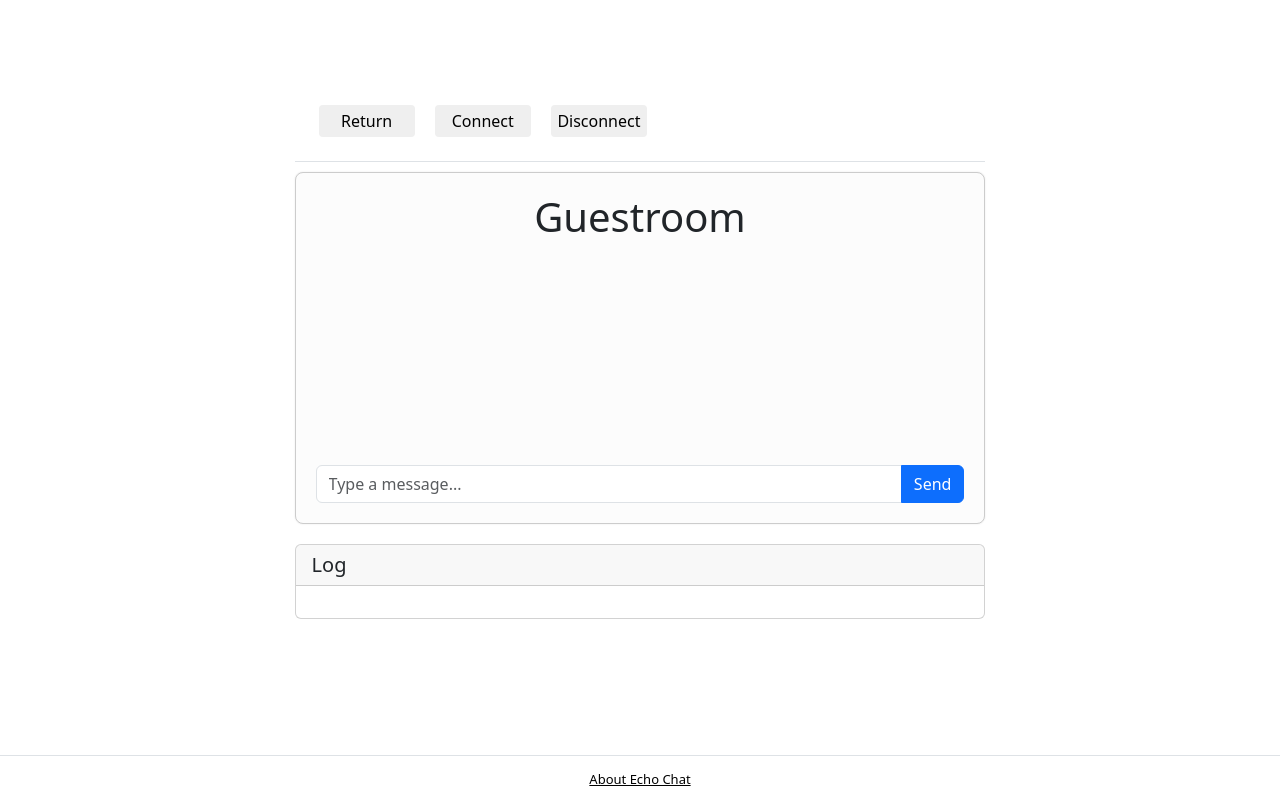
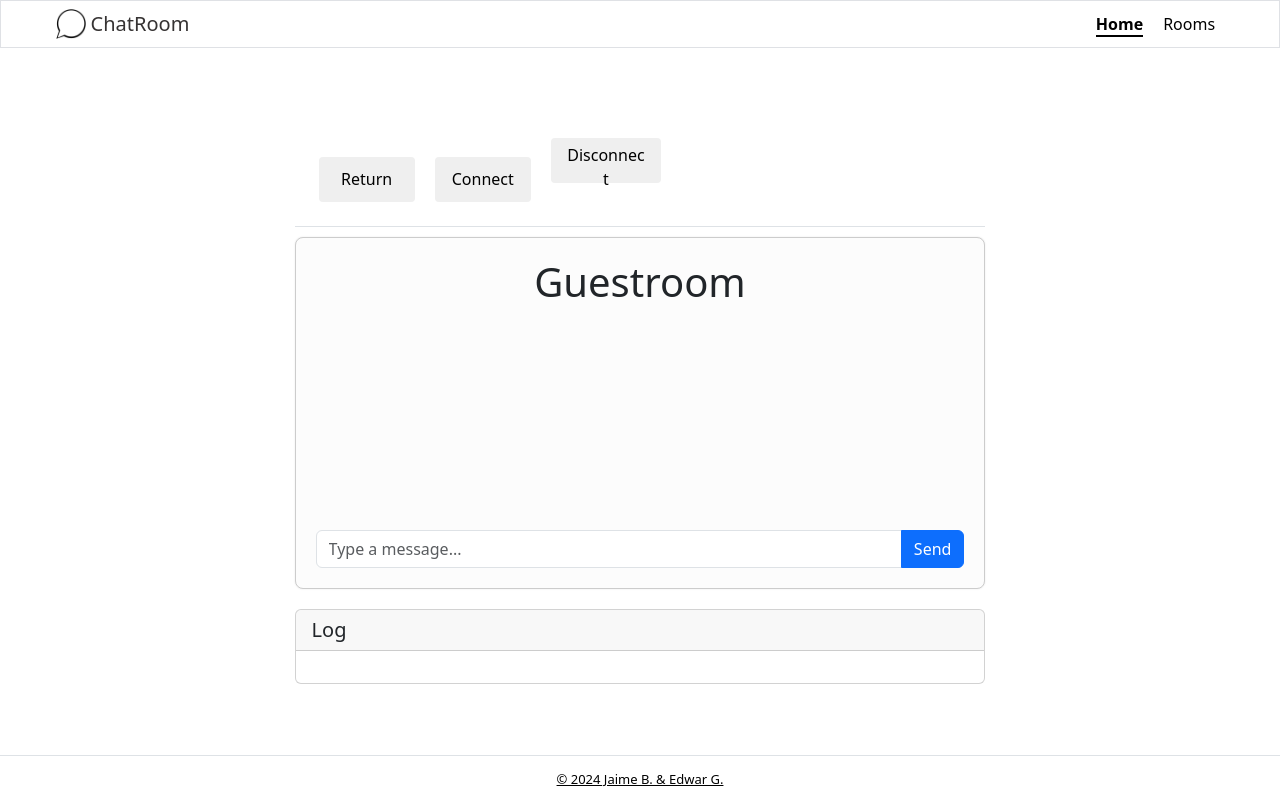
Before and after one commit to YERCKEN/PARCIAL-2-HPAIV-ChatWebsockets, a Django app: template chat/templates/guestroom.html in a window 1280 px wide. Run offline with Django 3.2, Linux system fonts and the light colour scheme; the template is opened without the code that fills it, so the values that code supplies are empty; some libraries are stand-ins or nearby versions.

Commit message:
+ NOMBRES PERSONALIZABLES PARA LOS USUARIOS
+ Algunos cambios en el CSS

```diff
--- a/chat/static/assets/style.css
+++ b/chat/static/assets/style.css
@@ -8,6 +8,9 @@ html,body {
 }
 
 .dcontainer {
+
+
+
   display: flex;
   flex-direction: column;
   /*justify-content: center;*/
@@ -25,11 +28,93 @@ html,body {
   height: auto;
   border-radius: 0px;
   border: 1.5px solid #dfe1e5;
+
   display: flex;
-  flex-direction: row-reverse;
-  align-items: center;
+  justify-content: space-between;
+
   /*justify-content: center;*/
 
+}
+
+
+
+
+.btnLogo{
+
+display: flex;
+justify-content: left;
+
+  border: none;
+  cursor: pointer;
+  background-color: white;
+  margin: 0;
+  padding: 0;
+  width: 300%;
+  margin-left: 30px;
+
+
+
+}
+
+.btnLogo img{
+
+  width: 30px;
+
+  margin-left: 5%;
+
+}
+
+.btnLogo h1{
+
+  font-size: 20px;
+  margin: 0%;
+  margin-left: 5px;
+
+  color: #363333;
+
+  margin-top: 3px;
+
+
+
+}
+
+.header-opciones{
+
+  display: flex;
+  justify-content: center;
+
+  margin-right: 5%;
+
+
+  padding: 0;
+
+}
+
+
+
+.header-opciones ul{
+
+  margin: 0;
+  padding: 0;
+
+  margin-left: 20px;
+
+}
+
+
+.header-opciones a{
+  color: black;
+  text-decoration: none;
+
+  margin: 0;
+  padding: 0;
+
+}
+
+#pageSelected {
+
+  font-weight: bold;
+  border-bottom: 2px solid;
 }
 
 .mainbody {
@@ -65,7 +150,7 @@ html,body {
 
 .maintitle {
   background-color: rgb(255, 255, 255);
-  margin-top: 10%;
+  margin-top: 15%;
   width: 100%;
   height: 128px;
   border-radius: 1.5px;
@@ -73,7 +158,13 @@ html,body {
   display: flex;
   align-items: center;
   justify-content: center;
+
+  flex-wrap: wrap;
+
+
 }
+
+
 
 .searchinputcontainer {
   background-color: rgb(255, 255, 255);
@@ -100,7 +191,9 @@ html,body {
 
 
 .sh1 {
-  font-size: 85px;
+  font-size: 59px;
+
+
 }
 
 
@@ -137,10 +230,17 @@ html,body {
 .sbutton {
   border-radius: 4px;
   margin: 8px;
-  height: 32px;
+ height: 45px;
+
   border: none;
   cursor: pointer;
   transition-duration: 0.2s;
+
+  padding: 5px;
+
+  padding-left: 15PX;
+  padding-right: 15PX;
+
 }
 
 .sbutton:hover {
--- a/chat/templates/guestroom.html
+++ b/chat/templates/guestroom.html
@@ -59,6 +59,50 @@
 
 <body class="">
 
+  <div class="navbar">
+
+    <form action=" {% url 'home'%}">
+
+      <button class="btnLogo">
+
+        <img src="{% static '../static/assets/chat2.png' %}" alt="">
+        <h1>ChatRoom</h1>
+
+      </button>
+
+    </form>
+
+      <!--lISTA-->
+      <div class="header-opciones">
+
+
+            <ul><a  id="pageSelected" href="{% url 'home' %}">Home</a></ul>
+            <ul><a href="{% url 'room' %}">Rooms</a></ul>
+
+
+      </div>
+
+    </div>
+
+  <!-- Modal para ingresar el nombre de usuario -->
+<div class="modal fade" id="usernameModal" tabindex="-1" aria-labelledby="usernameModalLabel" aria-hidden="true">
+  <div class="modal-dialog">
+    <div class="modal-content">
+      <div class="modal-header">
+        <h5 class="modal-title" id="usernameModalLabel">Enter your username</h5>
+        <button type="button" class="btn-close" data-bs-dismiss="modal" aria-label="Close"></button>
+      </div>
+      <div class="modal-body">
+        <input type="text" id="usernameInput" class="form-control" placeholder="Enter your name">
+      </div>
+      <div class="modal-footer">
+        <button type="button" class="btn btn-primary" id="confirmUsernameButton">Join Chat</button>
+      </div>
+    </div>
+  </div>
+</div>
+
+
   <div class="container-fluid vh-100 d-flex justify-content-center align-items-center">
 
     <div class="container-main">
@@ -67,7 +111,7 @@
         <div class="card-body m-0">
           <button class="sbutton" style="width: 96px;" onclick="location.href='/'">Return</button>
           <button class="sbutton" style="width: 96px;" id="connectButton" onclick="">Connect</button>
-          <button class="sbutton" style="width: 96px;" id="disconnectButton" onclick="">Disconnect</button>
+          <button class="sbutton" style="width: 110px;" id="disconnectButton" onclick="">Disconnect</button>
         </div>
       </div>
 
@@ -85,7 +129,7 @@
         </div>
       </div>
 
-      <div class="card" style="margin-top: 20px;">
+      <div class="card" style="margin-top: 20px;  margin-bottom: 100px;">
         <h5 class="card-header">Log</h5>
         <div id="chat-log" class="card-body" style="max-height: 128px; overflow-y: auto;">
 
@@ -101,13 +145,15 @@
   </div>
 
   <footer class="footer border-top">
-    <a class="slink" href="/">About Echo Chat</a>
+    <a class="slink" href="/">© 2024 Jaime B. & Edwar G. </a>
+
   </footer>
+
 
   <script>
 
 let chatSocket = null;
-    let username = "guest" + Math.floor(Math.random() * 10000);
+let username = null;
 
 function writeMessage(str_sender, str_message) {
   const chatBox = document.getElementById('chat-box');
@@ -118,6 +164,11 @@
 }
 
 function connectWebSocket() {
+  if (!username) {
+    console.log("Username not set!");
+    return;
+  }
+
   const chatLog = document.getElementById('chat-log');
 
   if (chatSocket && chatSocket.readyState === WebSocket.OPEN) {
@@ -127,7 +178,6 @@
     return;
   }
 
-      // Crear nueva conexión WebSocket
   chatSocket = new WebSocket('ws://' + window.location.host + '/ws/chatroom/guestroom/');
 
   chatSocket.onopen = function (e) {
@@ -168,31 +218,50 @@
   }
 }
 
+// Abrir el modal para solicitar el nombre
+document.getElementById('connectButton').onclick = function () {
+  const usernameModal = new bootstrap.Modal(document.getElementById('usernameModal'), {
+    backdrop: 'static',
+    keyboard: false
+  });
+  usernameModal.show();
+};
+
+// Confirmar el nombre y conectar al WebSocket
+document.getElementById('confirmUsernameButton').onclick = function () {
+  const input = document.getElementById('usernameInput').value.trim();
+
+  if (input) {
+    username = input;
+    connectWebSocket();
+
+    // Cerrar el modal una vez que el usuario haya ingresado su nombre
+    const usernameModal = bootstrap.Modal.getInstance(document.getElementById('usernameModal'));
+    usernameModal.hide();
+  } else {
+    alert('Please enter a valid username.');
+  }
+};
+
 // Enviar mensaje cuando se presiona el botón "Send"
 document.getElementById('sendButton').onclick = function () {
-
   const messageInput = document.getElementById('messageInput');
   const message = messageInput.value.trim();
 
   if (message && chatSocket && chatSocket.readyState === WebSocket.OPEN) {
-
-        //writeMessage(username, message);
-
-        // Enviar el mensaje al servidor WebSocket
     chatSocket.send(JSON.stringify({
       'username': username,
       'message': message
     }));
 
-        // Limpiar el campo de entrada
     messageInput.value = '';
-      }else{
-        console.log("no message sends!");
+  } else {
+    console.log("No message sent!");
   }
 };
 
-    document.getElementById('connectButton').onclick = connectWebSocket;
 document.getElementById('disconnectButton').onclick = disconnectWebSocket;
+ment.getElementById('disconnectButton').onclick = disconnectWebSocket;
 
   </script>
 
```
Also changed, not shown: chat/templates/home.html (+40 -4 lines), chat/templates/room.html (+36 -5 lines), chat/static/assets/chat.png (added), chat/static/assets/chat2.png (added). Lines whose indentation alone changed are shown as unchanged.
